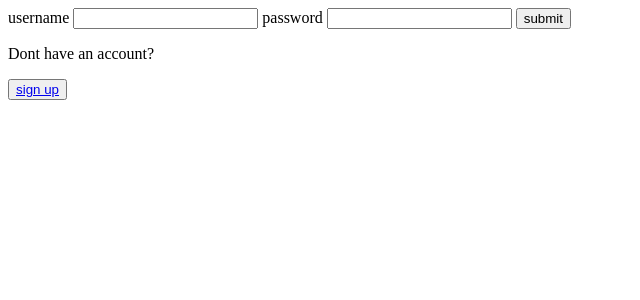
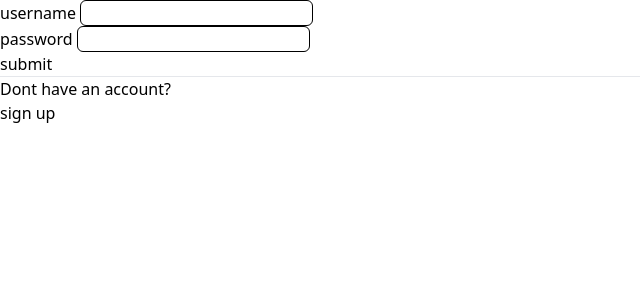
Before and after one commit to charan002/dissertation, a Flask app: page /login in a window 1280 px wide. Shown: the top 300 px of the page, without its empty margins (0-640 px from the left). Run offline with Flask 3, Linux system fonts and the light colour scheme.

Commit message:
added styles to log in page2

```diff
--- a/templates/login.html
+++ b/templates/login.html
@@ -3,16 +3,22 @@
 <head>
     <meta charset="UTF-8">
     <meta name="viewport" content="width=device-width, initial-scale=1.0">
-    <title>Document</title>
+    <title>Login</title>
+    <link rel="stylesheet" href="{{ url_for('static', filename='styles/output.css') }}">
 </head>
 <body>
-    <form method="post" action="/login" class="border-black">
-        <label for="username">username</label>
-        <input name="username"/>
-        <label for="password">password</label>
-        <input name="password"/>
-        <button type="submit">submit</button>
-    </form>
+    <div class="place-content-center">
+        <form method="post" action="/login" class="border-black" >
+            <label for="username">username</label>
+            <input class="input-box" name="username"/>
+            <br>
+            <label for="password">password</label>
+            <input class="input-box" name="password"/>
+            <br>
+            <button type="submit">submit</button>
+        </form>
+    </div>
+    <hr class="border-y-2">
     <p>Dont have an account?</p>
     <button><a href="/signup">sign up</a></button>
 </body>
--- a/templates/signup.html
+++ b/templates/signup.html
@@ -4,6 +4,7 @@
     <meta charset="UTF-8">
     <meta name="viewport" content="width=device-width, initial-scale=1.0">
     <title>Document</title>
+    <link rel="stylesheet" href="{{ url_for('static', filename='styles/output.css') }}">
 </head>
 <body>
     <form method="post" action="/signup">
```
Also changed, not shown: static/styles/style.css (+6 -2 lines).
